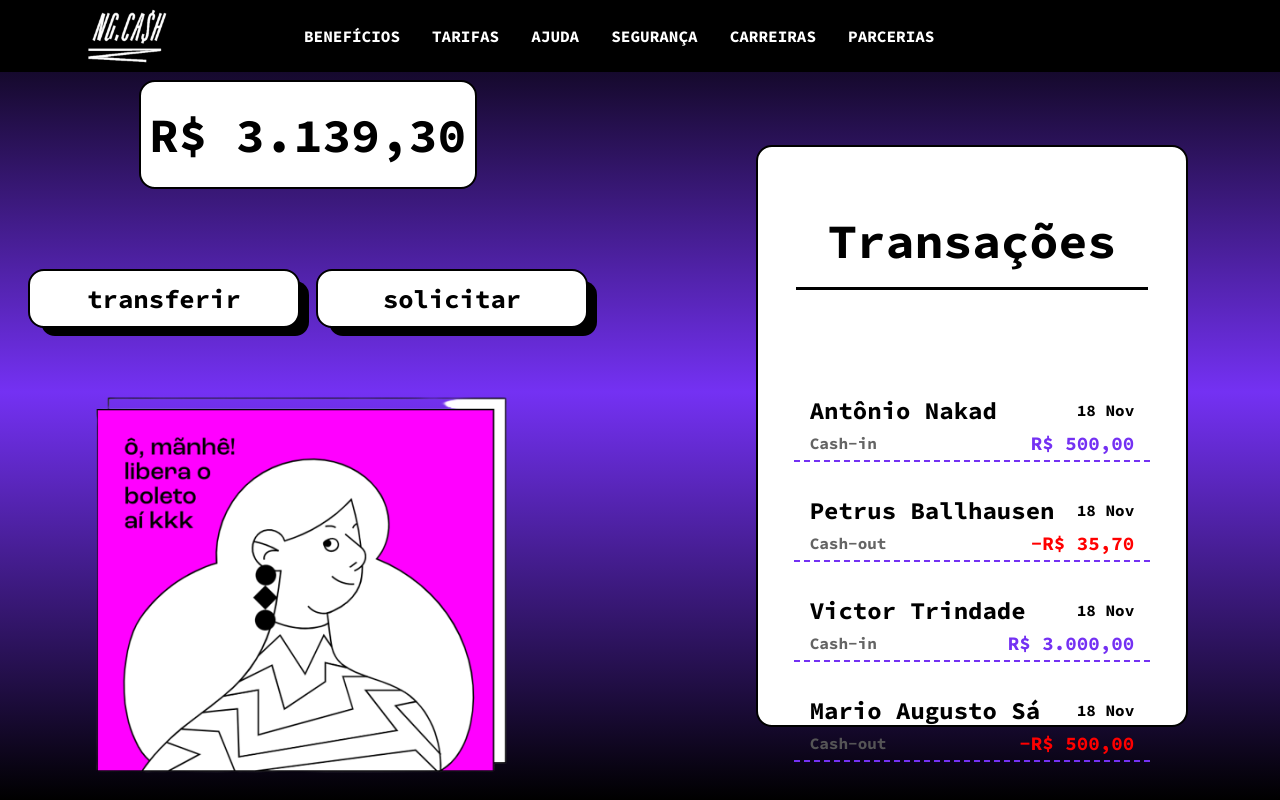
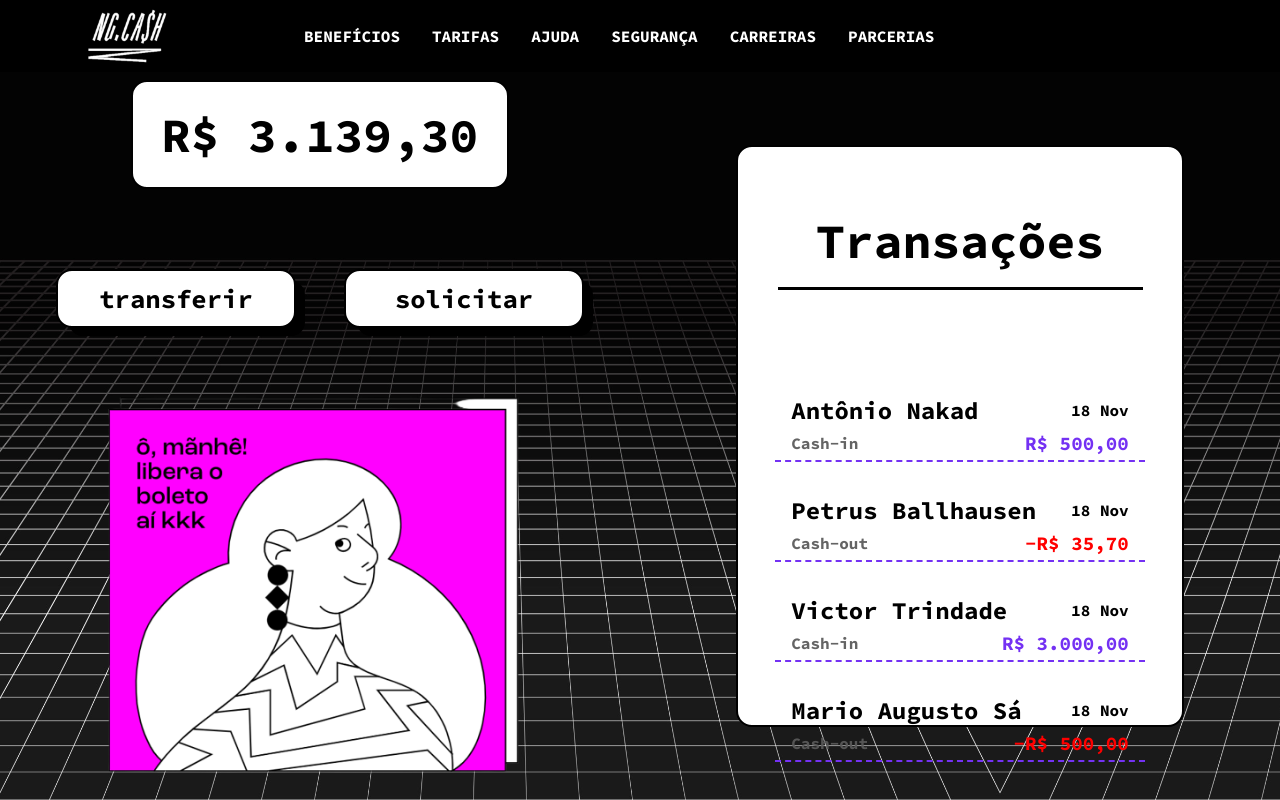
Before and after one commit to Kevenfz/NGCash-teste-tecnico-FrontEnd, a React (Vite) app: page /home in a window 1280 px wide. Shown: the top 800 px of the page. Built offline with nearby package versions, Linux system fonts and the light colour scheme; sample sign-in values are in the browser's storage.

Commit message:
Atualização no estilo da HomePage

```diff
--- a/src/assets/styles/mixins.ts
+++ b/src/assets/styles/mixins.ts
@@ -66,7 +66,7 @@ const BtnHomePage = () => css`
     display: flex;
     align-items: center;
     justify-content: center;
-    width: 17rem;
+    width: 15rem;
     padding: 0.7rem;
     border: 2px solid black;
     border-radius: 1rem;
@@ -80,6 +80,7 @@ const BtnHomePage = () => css`
     margin-bottom: 0.7rem;
     -webkit-box-shadow: 11px 10px 0px -2px #000;
     box-shadow: 11px 10px 0px -2px #000;
+    cursor: pointer;
     :hover {
       -webkit-box-shadow: 11px 10px 0px -2px #7431f3;
       box-shadow: 11px 10px 0px -2px #7431f3;
--- a/src/components/LeftSideHomeComponent/style.ts
+++ b/src/components/LeftSideHomeComponent/style.ts
@@ -10,13 +10,12 @@ export const MainSpace = styled.section`
     justify-content: center;
     box-sizing: border-box;
     gap: 3rem;
-    /* background-color: GREEN; */
   `}
 `;
 
 export const ValueSpace = styled.div`
   ${({ theme }) => css`
-    width: 55%;
+    width: 59%;
     height: 15%;
     display: flex;
     align-items: center;
@@ -35,7 +34,7 @@ export const BtnSpace = styled.div`
     align-items: center;
     justify-content: center;
     width: 100%;
-    gap: 1rem;
+    gap: 3rem;
   `}
 `;
 
--- a/src/components/LoginForm/index.tsx
+++ b/src/components/LoginForm/index.tsx
@@ -38,8 +38,6 @@ export const LoginForm = () => {
     users.map((user) => {
       if (user.email == values.email && user.password == values.password) {
         toast.success("Login efetuado com sucesso!");
-        console.log("Deu certo!");
-
         localStorage.setItem('user', JSON.stringify(user));
 
         setTimeout(() => {
@@ -51,9 +49,6 @@ export const LoginForm = () => {
         console.log("Deu errado!");
       }
     });
-
-    // console.log("map", users);
-    // console.log("values", values);
   };
 
   return (
--- a/src/components/RegisterForm/index.tsx
+++ b/src/components/RegisterForm/index.tsx
@@ -31,7 +31,8 @@ export const RegisterForm = () => {
       const dataUser = JSON.parse(data);
 
       Users.push(dataUser);
-      toast.success("Cadastro realizado com sucesso!")
+      toast.success("Cadastro realizado com sucesso!");
+
       setTimeout(() => {
         navigate("/");
       }, 2000);
--- a/src/components/RightSideHomeComponent/style.ts
+++ b/src/components/RightSideHomeComponent/style.ts
@@ -10,7 +10,6 @@ export const MainSpace = styled.section`
     justify-content: center;
     box-sizing: border-box;
     gap: 3rem;
-    /* background-color: GREEN; */
   `}
 `;
 
@@ -27,6 +26,7 @@ export const ModalPix = styled.div`
     box-sizing: border-box;
     gap: 3rem;
     background-color: #fff;
+    /* margin-right: 10rem; */
   `}
 `;
 
--- a/src/pages/Home/style.ts
+++ b/src/pages/Home/style.ts
@@ -1,13 +1,17 @@
 import styled, { css } from "styled-components";
+import BackgroundImg from "../../assets/Images/backgroundHome2.jpg";
 
 export const MainSection = styled.section`
- ${({theme}) =>css`
+  ${({ theme }) => css`
     width: 100%;
     height: 100%;
     display: flex;
     align-items: center;
     justify-content: flex-start;
     flex-direction: column;
+    background: url(${BackgroundImg});
+    background-size: contain;
+    background-repeat: repeat;
   `}
 `;
 
@@ -19,6 +23,5 @@ export const InfoSpace = styled.div`
     align-items: center;
     justify-content: center;
     box-sizing: border-box;
-    gap: 3rem;
   `}
 `;
```
Also changed, not shown: src/assets/Images/backgroundHome.jpg (added), src/assets/Images/backgroundHome2.jpg (added). Lines whose indentation alone changed are shown as unchanged.
